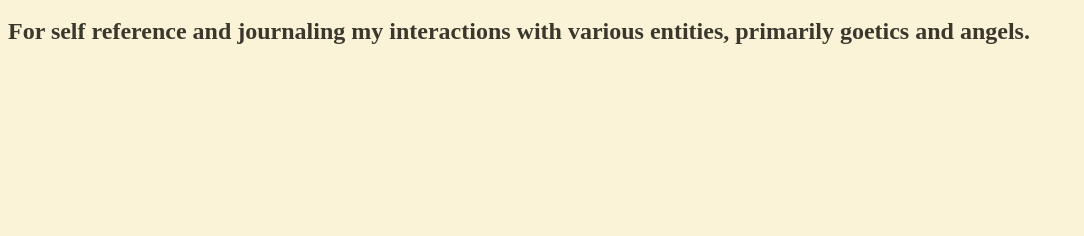
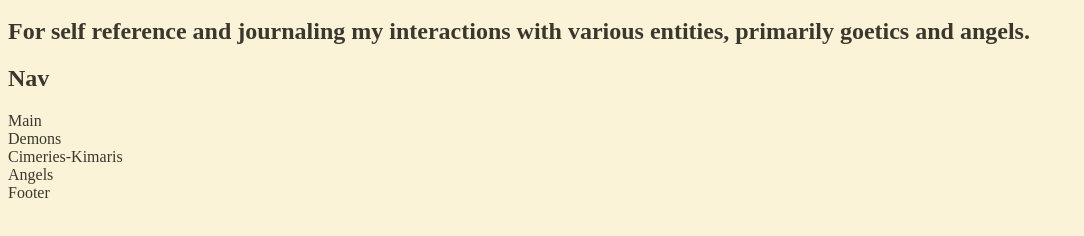
Before and after one commit to 1514826/1514826.github.io, a plain HTML site: page index.html in a window 1280 px wide. Shown: the part 48-284 px from the top of the page, without its empty margins (0-1084 px from the left). Drawn offline with Linux system fonts and the light colour scheme.

Commit message:
Update index.html

```diff
--- a/index.html
+++ b/index.html
@@ -1,4 +1,6 @@
-<html>
+     <body>
+     <header>
+          <html>
 <head>
 <title>Domus Luminis</title>
 <meta name="An occult journal of demons and spirits." content="My Book of Shadows.">
@@ -18,3 +20,22 @@
 
   <h2>  For self reference and journaling my interactions with various entities, primarily goetics and angels.  <h2>
     <body>
+          <nav>
+               Nav
+          </nav>
+     </header>
+     <main>
+          Main
+          <article>
+               Demons
+               <section>
+                    Cimeries-Kimaris
+               </section>
+               <section>
+                 Angels
+          </article>
+     </main>
+     <footer>
+          Footer
+     </footer>
+</body>
```
